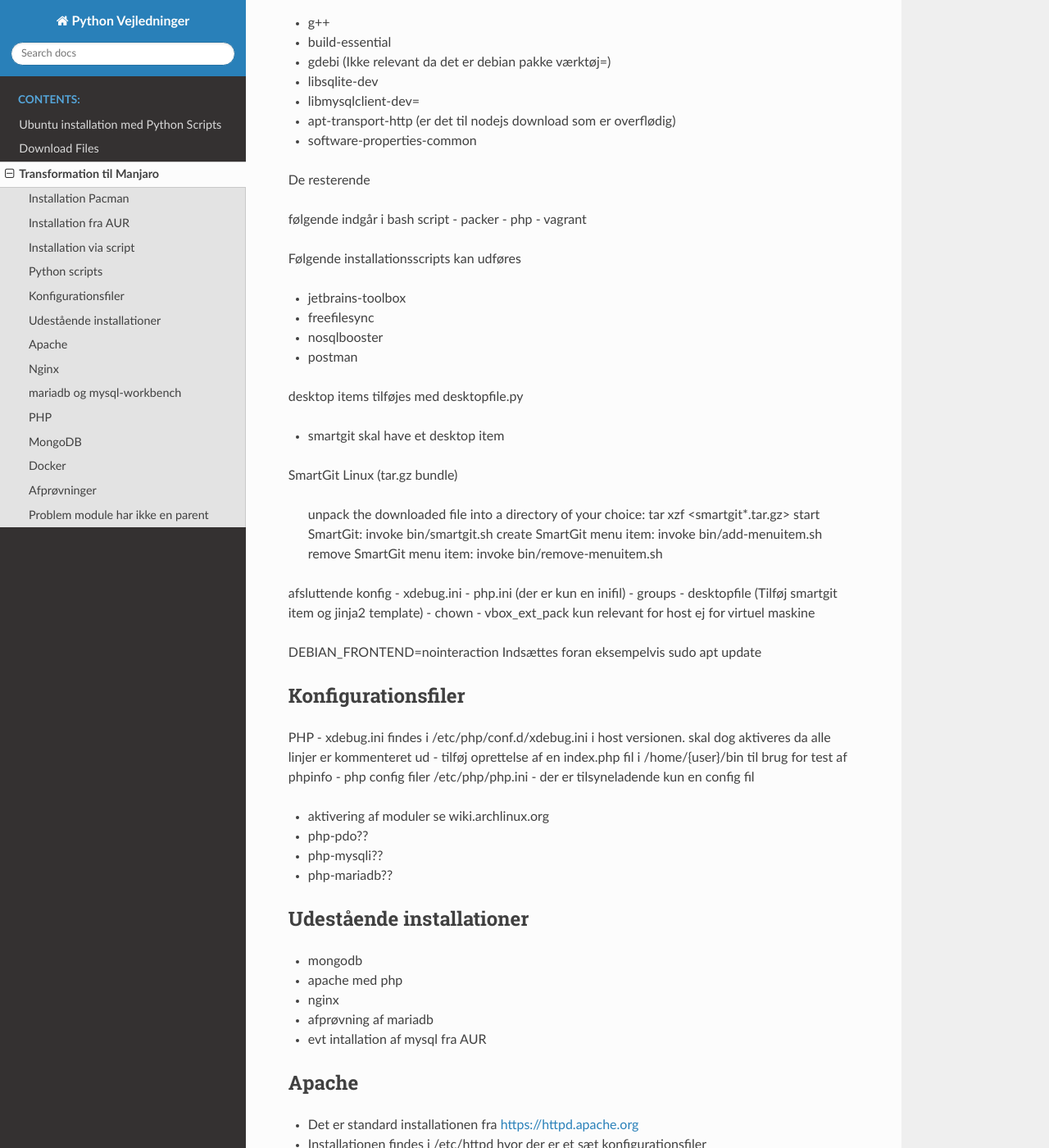
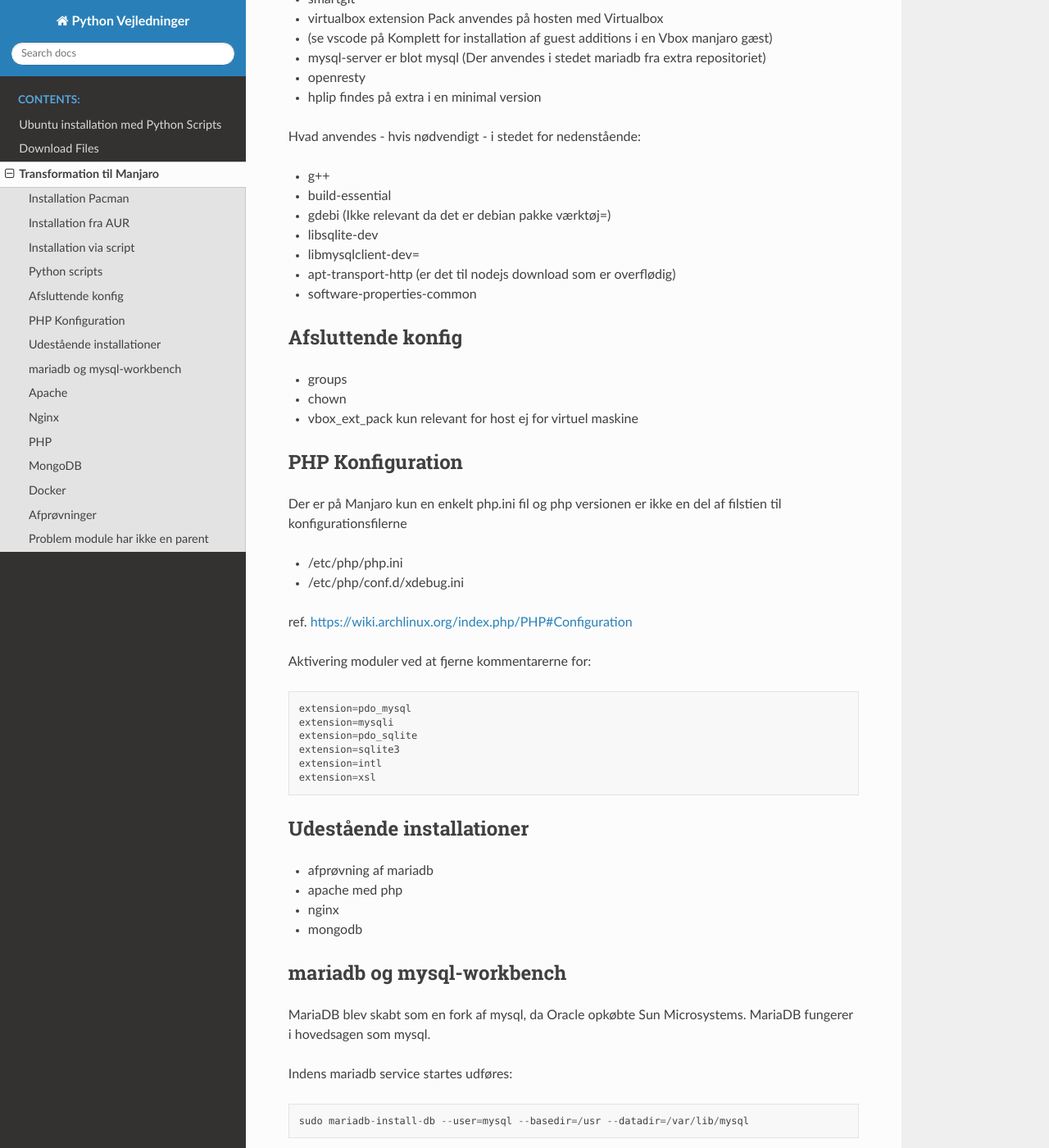
Before and after one commit to brundtoe/python-ubuntu, a Sphinx documentation site: the page built from docs/source/transformation.rst, in a window 1280 px wide and 1400 px high, scrolled down 2506 px. Shown: the whole window at 82% size. Built offline with Sphinx 7.4.7 and the Read the Docs theme 2.0.0, drawn with Linux system fonts in a browser that asks for light colours; some of the changed text lies outside the part shown.

Commit message:
bl.a. konfiguration af MariaDB

```diff
--- a/docs/source/transformation.rst
+++ b/docs/source/transformation.rst
@@ -77,7 +77,14 @@
 03-install repositories
     - ej relevant for Manjaro
 04-install-extra
-    - ej relevant for Manjaro
+    - ej relevant for Manjaro indgår i scriptet programs.sh
+
+Øvrige anvendte scripts
+    - install_freeefilesync
+    - install_jetbrains_toolbox
+    - install_nosqlbooster
+    - install_postman
+    - desktopfile
 
 **Følgende Findes i AUR alternativ download**
 
@@ -101,72 +109,74 @@
 - apt-transport-http (er det til nodejs download som er overflødig)
 - software-properties-common
 
-
-
-
-De resterende
-
-følgende indgår i bash script
-- packer
-- php
-- vagrant
-
-Følgende installationsscripts kan udføres
-
-- jetbrains-toolbox
-- freefilesync
-- nosqlbooster
-- postman
-
-desktop items tilføjes med desktopfile.py
-
-- smartgit skal have et desktop item
-
-SmartGit Linux (tar.gz bundle)
-
-    unpack the downloaded file into a directory of your choice:
-    tar xzf <smartgit*.tar.gz>
-    start SmartGit: invoke bin/smartgit.sh
-    create SmartGit menu item: invoke
-    bin/add-menuitem.sh
-    remove SmartGit menu item: invoke
-    bin/remove-menuitem.sh
-
-afsluttende konfig
-- xdebug.ini
-- php.ini (der er kun en inifil)
+Afsluttende konfig
+==================
 - groups
-- desktopfile (Tilføj smartgit item og jinja2 template)
 - chown
 - vbox_ext_pack kun relevant for host ej for virtuel maskine
 
-DEBIAN_FRONTEND=nointeraction
-Indsættes foran eksempelvis sudo apt update
+PHP Konfiguration
+=================
+Der er på Manjaro kun en enkelt php.ini fil og php versionen er ikke en del af filstien til konfigurationsfilerne
 
-Konfigurationsfiler
-===================
+- /etc/php/php.ini
+- /etc/php/conf.d/xdebug.ini
 
-PHP
-- xdebug.ini findes i /etc/php/conf.d/xdebug.ini i host versionen. skal dog aktiveres da alle linjer er kommenteret ud
-- tilføj oprettelse af en index.php fil i /home/{user}/bin til brug for test af phpinfo
-- php config filer /etc/php/php.ini
-- der er tilsyneladende kun en config fil
+ref. https://wiki.archlinux.org/index.php/PHP#Configuration
 
-- aktivering af moduler se wiki.archlinux.org
+Aktivering moduler ved at fjerne kommentarerne for::
 
-- php-pdo??
-- php-mysqli??
-- php-mariadb??
-
-
+    extension=pdo_mysql
+    extension=mysqli
+    extension=pdo_sqlite
+    extension=sqlite3
+    extension=intl
+    extension=xsl
 
 Udestående installationer
 =========================
-- mongodb
+- afprøvning af mariadb
 - apache med php
 - nginx
-- afprøvning af mariadb
-- evt intallation af mysql fra AUR
+- mongodb
+
+mariadb og mysql-workbench
+==========================
+MariaDB blev skabt som en fork af mysql, da Oracle opkøbte Sun Microsystems. MariaDB fungerer i hovedsagen som mysql.
+
+Indens mariadb service startes udføres::
+
+    sudo mariadb-install-db --user=mysql --basedir=/usr --datadir=/var/lib/mysql
+
+
+MariaDB skal startes med::
+
+    sudo systemctl start mariadb
+
+Hvis MariaDB skal starte når systemet booter::
+
+    sudo systemctl enable mariadb
+
+Anbefalet sikkerhed::
+
+    mysql_secure_installation
+
+.. note:: MariaDB prompter ikke for valideringsniveau for passwords, dvs. plugin validate_password findes ikke på MariaBD
+
+Initiering og oprettelse af user::
+
+    $ mysql -u root -p
+    ------------------
+    MariaDB> CREATE USER 'jackie'@'localhost' IDENTIFIED BY 'some_pass';
+    MariaDB> GRANT ALL PRIVILEGES ON *.* TO 'jackie'@'localhost';
+    MariaDB> FLUSH PRIVILEGES;
+    MariaDB> quit
+
+.. caution:: Det kan ikke forventes, at **mysql-workbench** virker sammen med MariaDB. Dv anvendelsen are begrænseet til Docker containere og Vagrant maskiner med en Debian like installation.
+
+    I stedet anvendes på Manjaro Database View i JetBrains værktøjerne.
+
+.. todo php.ini konfigureres med et bash script, der anvender sed i stedet for det bøvlede python script
 
 Apache
 ======
@@ -190,14 +200,9 @@
 
 .. todo: nginx med php
 
-mariadb og mysql-workbench
-==========================
-- mariadb skal startes med::
 
-    sudo systemctl start mariadb
-    sudo systemctl enable mariadb
 
-- Hvad er default password for root?
+
 
 PHP
 ===
```
Also changed, not shown: other parts of docs/source/transformation.rst (+1 -0 lines).
